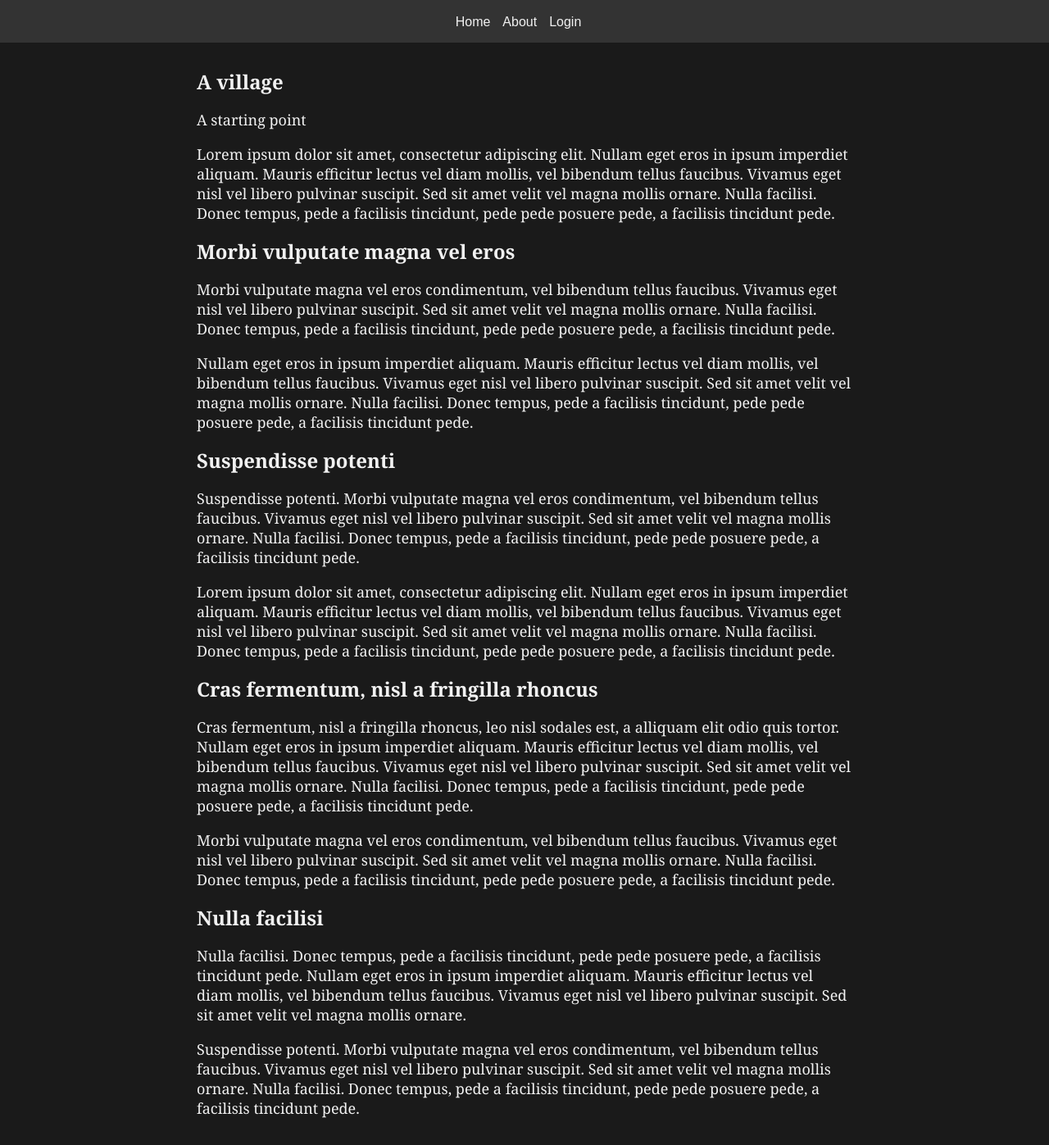
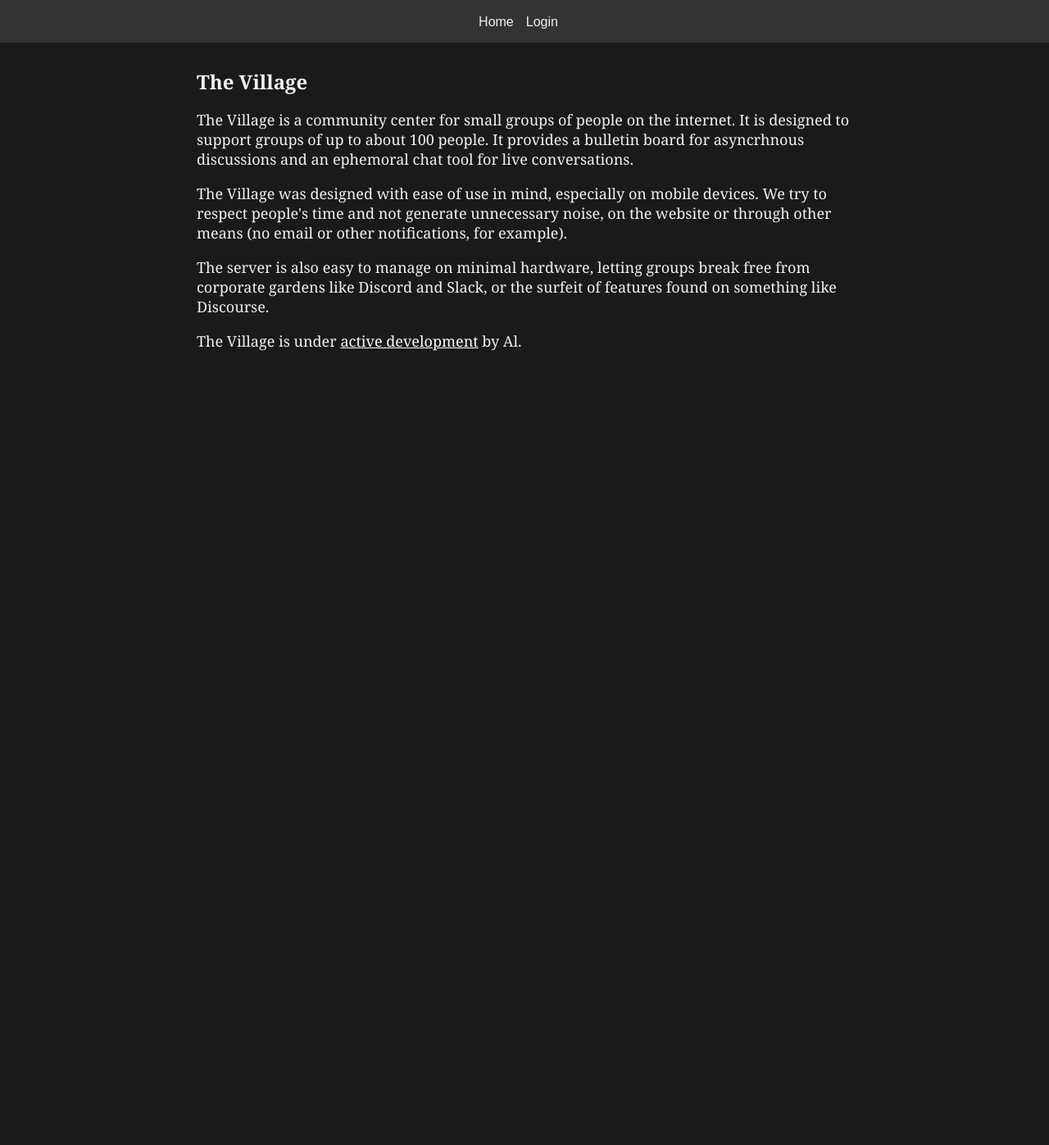
Before and after one commit to apiarian/village, a Flask app: page / in a window 1280 px wide. Shown: the whole page at 82% size. After the commit the page ends 428 px from the top, so only its background shows below. Run offline with Flask 3, Linux system fonts and the light colour scheme; parts of the project's set-up code (start-up, migrations or seed data) failed here and were passed over.

Commit message:
user profile pages a more useful index page

```diff
--- a/static/style.css
+++ b/static/style.css
@@ -45,6 +45,14 @@ h1 {
 
 p {
   font-size: 18px;
+}
+
+main a {
+  color: #fbfbfb;
+}
+
+main a:visited {
+  color: #f8f8f8;
 }
 
 /* Login Form */
--- a/village_py/village/app.py
+++ b/village_py/village/app.py
@@ -1,13 +1,36 @@
 import os
-from flask import Flask, render_template, request, session, redirect, url_for
-from .repository import Repository
-from .models.users import Username
+from flask import Flask, render_template, request, session, redirect, url_for, g
+from village.repository import Repository
+from village.models.users import Username
+from functools import wraps
 
 app = Flask(__name__)
 app.secret_key = os.environ["FLASK_SECRET_KEY"].encode("utf-8")
 
 
 global_repository = Repository(os.path.expanduser("~/test-repository"))
+global_repository.load_all_users()
+
+
+def requires_logged_in_user(f):
+    @wraps(f)
+    def wrapper(*args, **kwargs):
+        username = session.get("username", None)
+
+        if not username:
+            return redirect(url_for("index"))
+
+        try:
+            user = global_repository.load_user(username=username)
+        except Exception as e:
+            print(f"could not find user: {username}")
+            return redirect(url_for("index"))
+
+        g.user = user
+
+        return f(*args, **kwargs)
+
+    return wrapper
 
 
 @app.route("/")
@@ -43,6 +66,7 @@ def login():
 
 
 @app.route("/update_password", methods=["GET", "POST"])
+@requires_logged_in_user
 def update_password():
     error = None
 
@@ -80,7 +104,52 @@ def update_password():
     return render_template("update_password.html", username=username, error=error)
 
 
+@app.route("/users")
+@requires_logged_in_user
+def list_users():
+    users = global_repository.load_all_users()
+    users.sort(key=lambda u: u.username)
+
+    return render_template("users.html", users=users)
+
+
+@app.route("/users/<username>", methods=["GET", "POST"])
+@requires_logged_in_user
+def user_profile(username: Username):
+    if username == g.user.username:
+        return handle_editable_user_profile()
+
+    user = global_repository.load_user(username=username)
+
+    return render_template("user_profile.html", user=user)
+
+
+def handle_editable_user_profile():
+    error = None
+
+    if request.method == "POST":
+        username = request.form["username"]
+        new_display_name = request.form["display_name"]
+
+        try:
+            if username != g.user.username:
+                raise Exception("cannot edit other people's profiles")
+
+            if not new_display_name:
+                raise Exception("display name must not be empty")
+
+            g.user.display_name = new_display_name
+
+            global_repository.update_user(user=g.user)
+
+        except Exception as e:
+            error = str(e)
+
+    return render_template("user_profile_editable.html", error=error, user=g.user)
+
+
 @app.route("/logout")
+@requires_logged_in_user
 def logout():
     session.pop("username", None)
     return redirect(url_for("index"))
--- a/village_py/village/templates/header.html
+++ b/village_py/village/templates/header.html
@@ -11,8 +11,8 @@
     <nav>
       <ul>
         <li><a href="/">Home</a></li>
-        <li><a href="/about">About</a></li>
         {% if session.username %}
+        <li><a href="/users">Users</a></li>
         <li><a href="/logout">Logout</a></li>
         {% else %}
         <li><a href="/login">Login</a></li>
--- a/village_py/village/templates/index.html
+++ b/village_py/village/templates/index.html
@@ -1,30 +1,20 @@
 {% include 'header.html' %}
-    <h1>A village</h1>
-    <p>A starting point</p>
 
-<p>Lorem ipsum dolor sit amet, consectetur adipiscing elit. Nullam eget eros in ipsum imperdiet aliquam. Mauris efficitur lectus vel diam mollis, vel bibendum tellus faucibus. Vivamus eget nisl vel libero pulvinar suscipit. Sed sit amet velit vel magna mollis ornare. Nulla facilisi. Donec tempus, pede a facilisis tincidunt, pede pede posuere pede, a facilisis tincidunt pede.</p>
+<h1>The Village</h1>
+<p>
+The Village is a community center for small groups of people on the internet. It is designed to support groups of up to about 100 people. It provides a bulletin board for asyncrhnous discussions and an ephemoral chat tool for live conversations.
+</p>
 
-<h1>Morbi vulputate magna vel eros</h1>
+<p>
+The Village was designed with ease of use in mind, especially on mobile devices. We try to respect people's time and not generate unnecessary noise, on the website or through other means (no email or other notifications, for example).
+</p>
 
-<p>Morbi vulputate magna vel eros condimentum, vel bibendum tellus faucibus. Vivamus eget nisl vel libero pulvinar suscipit. Sed sit amet velit vel magna mollis ornare. Nulla facilisi. Donec tempus, pede a facilisis tincidunt, pede pede posuere pede, a facilisis tincidunt pede.</p>
+<p>
+The server is also easy to manage on minimal hardware, letting groups break free from corporate gardens like Discord and Slack, or the surfeit of features found on something like Discourse.
+</p>
 
-<p>Nullam eget eros in ipsum imperdiet aliquam. Mauris efficitur lectus vel diam mollis, vel bibendum tellus faucibus. Vivamus eget nisl vel libero pulvinar suscipit. Sed sit amet velit vel magna mollis ornare. Nulla facilisi. Donec tempus, pede a facilisis tincidunt, pede pede posuere pede, a facilisis tincidunt pede.</p>
+<p>
+The Village is under <a href="https://github.com/apiarian/village" target="_blank">active development</a> by Al.
+</p>
 
-<h1>Suspendisse potenti</h1>
-
-<p>Suspendisse potenti. Morbi vulputate magna vel eros condimentum, vel bibendum tellus faucibus. Vivamus eget nisl vel libero pulvinar suscipit. Sed sit amet velit vel magna mollis ornare. Nulla facilisi. Donec tempus, pede a facilisis tincidunt, pede pede posuere pede, a facilisis tincidunt pede.</p>
-
-<p>Lorem ipsum dolor sit amet, consectetur adipiscing elit. Nullam eget eros in ipsum imperdiet aliquam. Mauris efficitur lectus vel diam mollis, vel bibendum tellus faucibus. Vivamus eget nisl vel libero pulvinar suscipit. Sed sit amet velit vel magna mollis ornare. Nulla facilisi. Donec tempus, pede a facilisis tincidunt, pede pede posuere pede, a facilisis tincidunt pede.</p>
-
-<h1>Cras fermentum, nisl a fringilla rhoncus</h1>
-
-<p>Cras fermentum, nisl a fringilla rhoncus, leo nisl sodales est, a alliquam elit odio quis tortor. Nullam eget eros in ipsum imperdiet aliquam. Mauris efficitur lectus vel diam mollis, vel bibendum tellus faucibus. Vivamus eget nisl vel libero pulvinar suscipit. Sed sit amet velit vel magna mollis ornare. Nulla facilisi. Donec tempus, pede a facilisis tincidunt, pede pede posuere pede, a facilisis tincidunt pede.</p>
-
-<p>Morbi vulputate magna vel eros condimentum, vel bibendum tellus faucibus. Vivamus eget nisl vel libero pulvinar suscipit. Sed sit amet velit vel magna mollis ornare. Nulla facilisi. Donec tempus, pede a facilisis tincidunt, pede pede posuere pede, a facilisis tincidunt pede.</p>
-
-<h1>Nulla facilisi</h1>
-
-<p>Nulla facilisi. Donec tempus, pede a facilisis tincidunt, pede pede posuere pede, a facilisis tincidunt pede. Nullam eget eros in ipsum imperdiet aliquam. Mauris efficitur lectus vel diam mollis, vel bibendum tellus faucibus. Vivamus eget nisl vel libero pulvinar suscipit. Sed sit amet velit vel magna mollis ornare.</p>
-
-<p>Suspendisse potenti. Morbi vulputate magna vel eros condimentum, vel bibendum tellus faucibus. Vivamus eget nisl vel libero pulvinar suscipit. Sed sit amet velit vel magna mollis ornare. Nulla facilisi. Donec tempus, pede a facilisis tincidunt, pede pede posuere pede, a facilisis tincidunt pede.</p>
 {% include 'footer.html' %}
--- /dev/null
+++ b/village_py/village/templates/user_profile.html
@@ -0,0 +1,6 @@
+{% include 'header.html' %}
+
+<h1>{{ user.display_name }}</h1>
+<p>Username: <code>{{ user.username }}</code></p>
+
+{% include 'footer.html' %}
```
Also changed, not shown: village_py/village/repository.py (+15 -0 lines), village_py/village/templates/user_profile_editable.html (added, +40 -0 lines), village_py/village/templates/users.html (added, +13 -0 lines).
